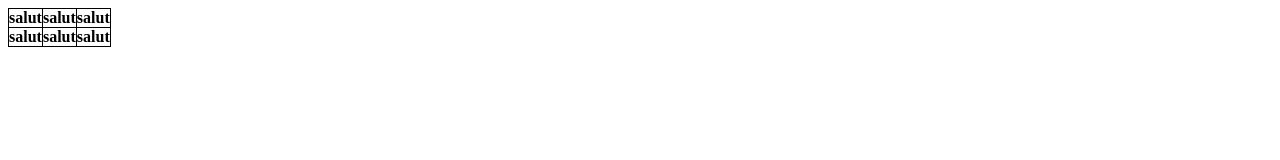
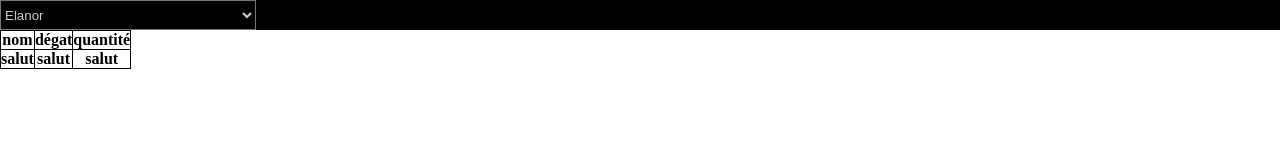
Before and after one commit to electrix1337/La-noirceur-des-Viors, a plain HTML site: page index.html in a window 1280 px wide. Drawn offline with nearby package versions, Linux system fonts and the light colour scheme.

Commit message:
top gui not finish

```diff
--- a/cs.css
+++ b/cs.css
@@ -1,3 +1,6 @@
+body{
+    margin: 0px;
+}
 table{
     border-collapse: collapse;
 }
@@ -12,3 +15,15 @@ th{
 tr{
     padding: 0px;
 }
+.menu{
+    display: inherit;
+    background-color: black;
+    height: 30px;
+    width: 100%;
+}
+.menu>select{
+    height: 100%;
+    width: 20%;
+    background-color: black;
+    color: rgb(203, 203, 203);
+}
--- a/index.html
+++ b/index.html
@@ -12,17 +12,22 @@
         crossorigin="anonymous"></script>
 </head>
 <body>
+    <div class="menu">
+        <select name="ListeJoueurs" id="ListeJoueurs">
+            <option value="">Elanor</option>
+        </select>
+    </div>
     <table>
         <thead>
             <tr>
                 <th>
-                    salut
+                    nom
                 </th>
                 <th>
-                    salut
+                    dégat
                 </th>
                 <th>
-                    salut
+                    quantité
                 </th>
             </tr>
         </thead>
```
